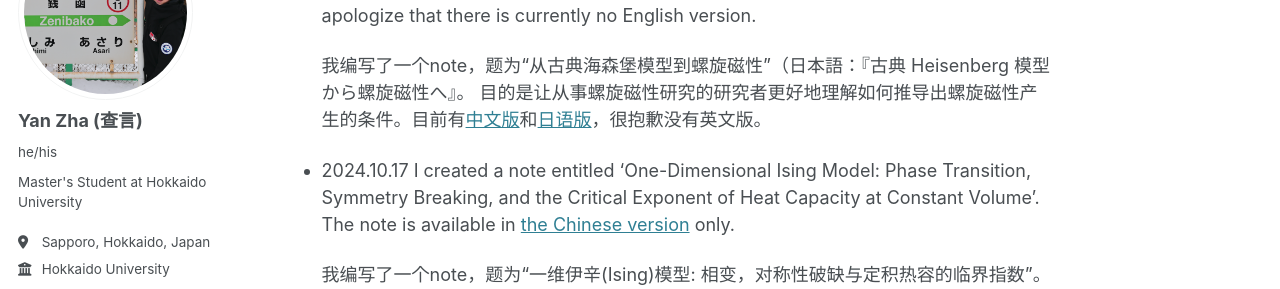
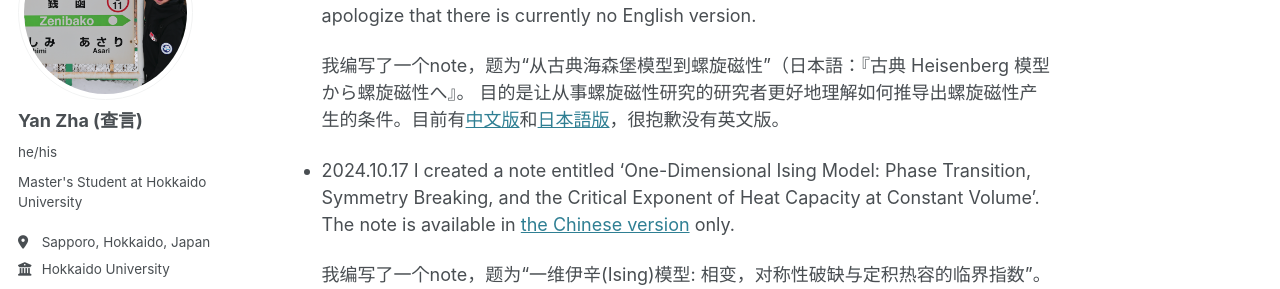
Before and after one commit to yzhacn/yzhacn.github.io, a Jekyll site: the page built from _pages/about.md, in a window 1280 px wide and 900 px high, scrolled down 938 px. Shown: the part 181-470 px from the top of the window. Built offline with Jekyll 4.4.1, drawn with Linux system fonts in a browser that asks for light colours; some web fonts are replaced.

Commit message:
Update about.md

```diff
--- a/_pages/about.md
+++ b/_pages/about.md
@@ -35,7 +35,7 @@ Notes
 * 2024.10.17 I created a note entitled 'From Classical Heisenberg Model to Spiral Magnetism', which guides readers through using the Classical Heisenberg Model to determine the conditions under which spiral-magnetic configuration emerges. The note is available in both [the Chinese version](https://yzhacn.github.io/files/20241017_spiral.pdf) and [the Japanese version](https://yzhacn.github.io/files/20241017_spiral_ja.pdf), and I apologize that there is currently no English version.
 
   我编写了一个note，题为“从古典海森堡模型到螺旋磁性”（日本語：『古典 Heisenberg 模型から螺旋磁性へ』。
-  目的是让从事螺旋磁性研究的研究者更好地理解如何推导出螺旋磁性产生的条件。目前有[中文版](https://yzhacn.github.io/files/20241017_spiral.pdf)和[日语版](https://yzhacn.github.io/files/20241017_spiral_ja.pdf)，很抱歉没有英文版。
+  目的是让从事螺旋磁性研究的研究者更好地理解如何推导出螺旋磁性产生的条件。目前有[中文版](https://yzhacn.github.io/files/20241017_spiral.pdf)和[日本語版](https://yzhacn.github.io/files/20241017_spiral_ja.pdf)，很抱歉没有英文版。
 
 * 2024.10.17 I created a note entitled 'One-Dimensional Ising Model: Phase Transition, Symmetry Breaking, and the Critical Exponent of Heat Capacity at Constant Volume'. The note is available in [the Chinese version](https://yzhacn.github.io/files/20241017_ising.pdf) only.
 
```
